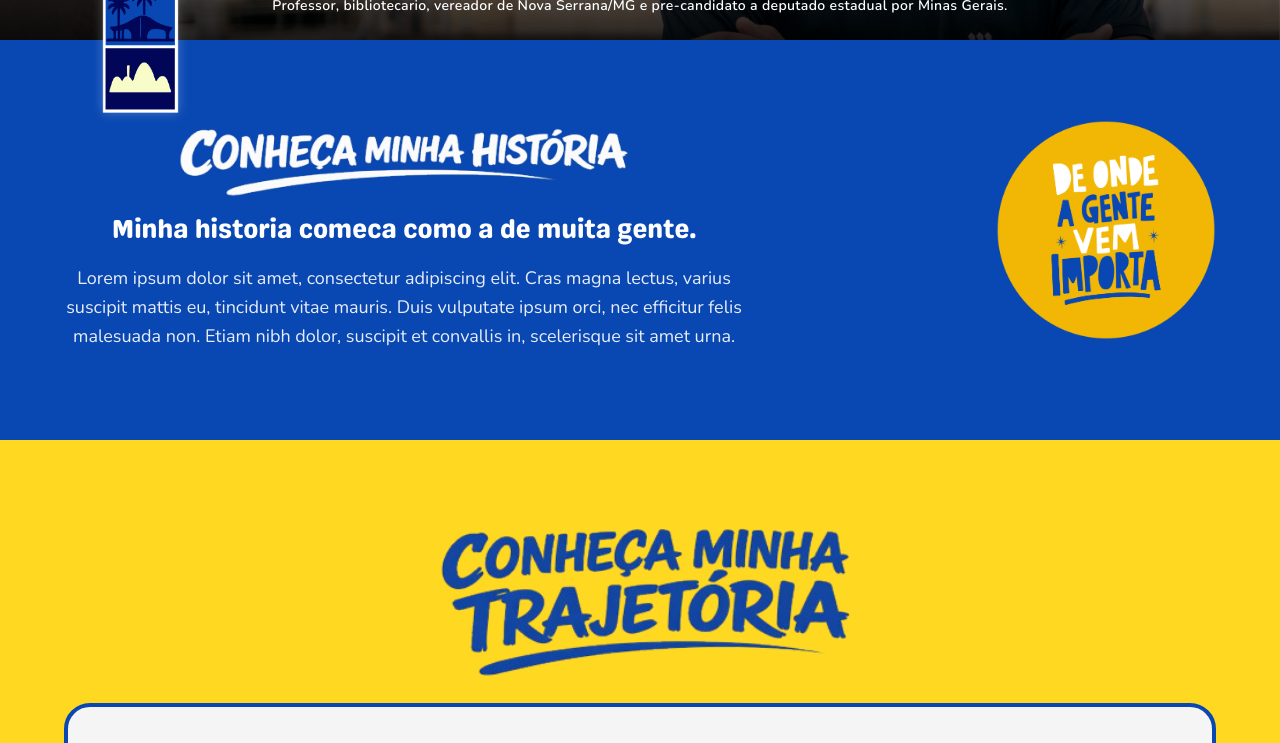
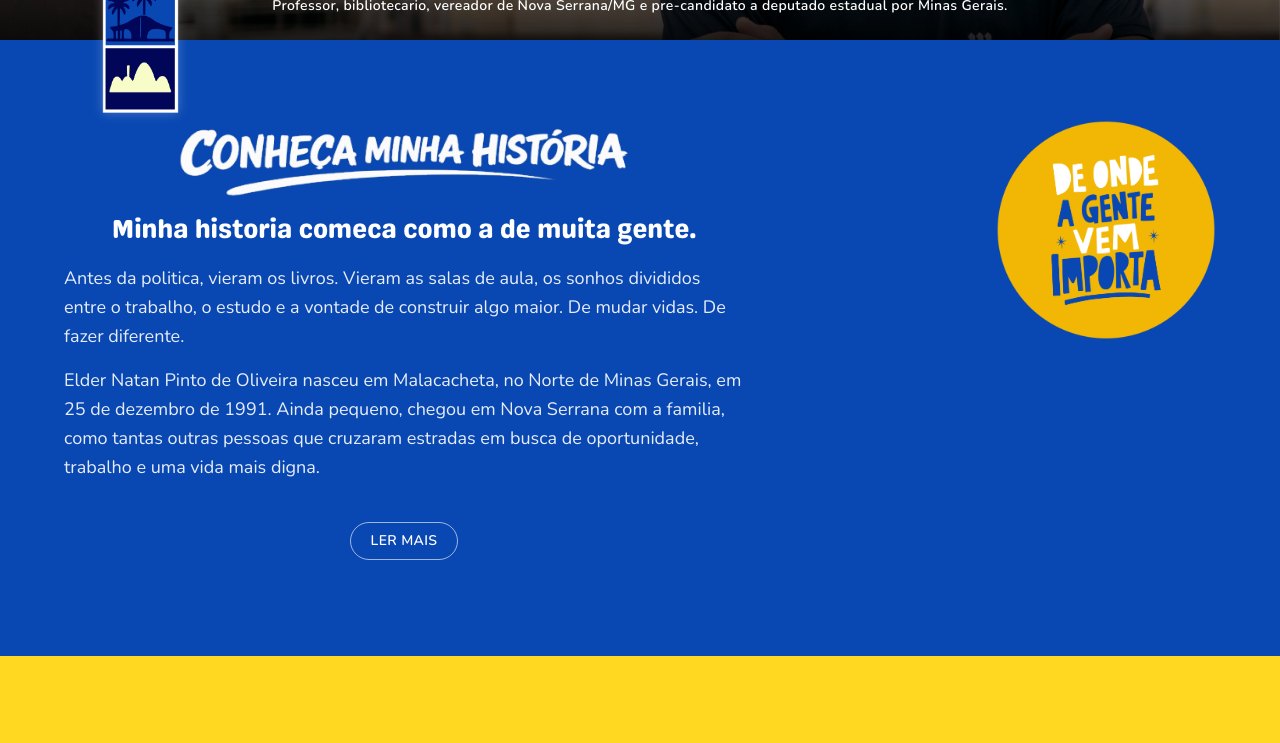
Before and after one commit to lacomb04/natan-oliveira, a Next.js app in the folder natan-oliveira/: page / in a window 1280 px wide. Shown: the part 600-1343 px from the top of the page. Built offline with nearby package versions, Linux system fonts and the light colour scheme.

Commit message:
Adicionando hitoria

```diff
--- a/natan-oliveira/app/components/sections/Hero.tsx
+++ b/natan-oliveira/app/components/sections/Hero.tsx
@@ -98,11 +98,11 @@ export default function Hero() {
           className="h-auto w-[66vw] max-w-[240px] sm:w-[clamp(200px,30vw,270px)] [@media(max-height:500px)]:hidden"
         />
 
-        <p className="text-caption font-body mt-1 max-w-[260px] text-white/85 sm:hidden">
+        <p className="text-caption font-body mt-2 max-w-[260px] text-white/85 sm:hidden">
           Professor, bibliotecario e vereador de Nova Serrana/MG.
         </p>
 
-        <a className="btn mt-3 text-xs sm:text-sm" href="#trajetoria">
+        <a className="btn mt-3 mb-8 text-xs sm:text-sm" href="#trajetoria">
           Conheça minha Tragetória
         </a>
       </div>
@@ -211,7 +211,7 @@ export default function Hero() {
         </a>
       </div>
       {/* Texto rodapé */}
-      <p className="text-caption font-body absolute bottom-6 left-1/2 hidden w-[90%] -translate-x-1/2 text-center font-semibold tracking-wide text-white sm:block">
+      <p className=" text-caption font-body absolute bottom-6 left-1/2 hidden w-[90%] -translate-x-1/2 text-center font-semibold tracking-wide text-white sm:block">
         Professor, bibliotecario, vereador de Nova Serrana/MG e pre-candidato a
         deputado estadual por Minas Gerais.
       </p>
--- a/natan-oliveira/app/components/sections/Historia.tsx
+++ b/natan-oliveira/app/components/sections/Historia.tsx
@@ -1,13 +1,33 @@
+"use client";
+
+import { useState } from "react";
 import Image from "next/image";
 
 export default function Historia() {
+  const [isExpanded, setIsExpanded] = useState(false);
+
+  const paragraphs = [
+    "Antes da politica, vieram os livros. Vieram as salas de aula, os sonhos divididos entre o trabalho, o estudo e a vontade de construir algo maior. De mudar vidas. De fazer diferente.",
+    "Elder Natan Pinto de Oliveira nasceu em Malacacheta, no Norte de Minas Gerais, em 25 de dezembro de 1991. Ainda pequeno, chegou em Nova Serrana com a familia, como tantas outras pessoas que cruzaram estradas em busca de oportunidade, trabalho e uma vida mais digna.",
+    "A educacao publica mudou sua trajetoria. Formou-se em Letras pela Universidade Federal de Ouro Preto (UFOP), onde iniciou sua caminhada nos movimentos estudantis, tornando-se uma importante lideranca universitaria. Foi ali que compreendeu que a transformacao social acontece quando as pessoas ocupam espacos e levantam suas vozes coletivamente. Tambem e mestre em Educacao pela Universidade do Estado de Minas Gerais (UEMG).",
+    "Tornou-se professor de Lingua Portuguesa na educacao basica, servidor publico na Biblioteca Municipal Aurelio Camilo, em Nova Serrana, e hoje tambem atua como professor do ensino superior. Educador popular e ativista do Movimento Negro, e fundador do De(s)coloniza, projeto voltado a educacao antirracista, e do Movimento Vozes, iniciativa de democratizacao da politica e incentivo a participacao popular.",
+    "Entre livros, jovens, historias e sonhos, encontrou ainda mais motivos para acreditar na educacao, na cultura e na participacao coletiva como ferramentas reais de transformacao. A cultura urbana, os movimentos perifericos, a juventude e a vivencia popular ajudaram a fortalecer seu compromisso com a justica social e com uma politica mais humana e proxima das pessoas.",
+    "Em 2024, foi eleito vereador em Nova Serrana com 647 votos, construindo uma atuacao marcada pela escuta, presenca nos bairros e defesa da educacao, da cultura e da participacao popular. Uma politica feita para ampliar as vozes de quem ainda tem pouco espaco.",
+    "A relacao com a politica tambem atravessa sua historia familiar. Natan carrega o legado do avo, Claudino Pinto de Oliveira, vereador por dois mandatos em Malacacheta, numa epoca em que a politica ainda nao era remunerada. Herdou dele a sensibilidade para ouvir as pessoas simples e a vontade de lutar por quem mais precisa.",
+    "Hoje, e pre-candidato a deputado estadual pelo PDT em Minas Gerais, defendendo uma politica construida pelo dialogo, conectada com a vida real e com as transformacoes que nascem das periferias, das escolas e das comunidades.",
+    "Porque de onde a gente vem importa.",
+  ];
+
+  const visibleParagraphs = paragraphs.slice(0, 2);
+  const hiddenParagraphs = paragraphs.slice(2);
+
   return (
     <section
       id="historia"
       className="section min-h-[50vh] bg-brand-blue text-neutral-white"
     >
       <div className="section-inner flex flex-col items-center gap-8 lg:flex-row lg:items-start lg:justify-between">
-        <div className="flex w-full max-w-[680px] flex-col items-center gap-4 text-center">
+        <div className="flex w-full max-w-[680px] flex-col items-center gap-4 text-left">
           <Image
             src="/images/conhecaMinhaHistoriaTitle.png"
             alt="Conheca minha historia"
@@ -19,13 +39,38 @@ export default function Historia() {
           <h2 className="text-subtitle font-semibold font-heading">
             Minha historia comeca como a de muita gente.
           </h2>
-
-          <p className="text-body text-neutral-white/90 font-body">
-            Lorem ipsum dolor sit amet, consectetur adipiscing elit. Cras magna
-            lectus, varius suscipit mattis eu, tincidunt vitae mauris. Duis
-            vulputate ipsum orci, nec efficitur felis malesuada non. Etiam nibh
-            dolor, suscipit et convallis in, scelerisque sit amet urna.
-          </p>
+          <div className="text-body text-neutral-white/90 font-body">
+            {visibleParagraphs.map((paragraph, index) => (
+              <p key={`historia-visible-${index}`} className="mb-4 last:mb-0">
+                {paragraph}
+              </p>
+            ))}
+            <div
+              id="historia-more"
+              className={
+                "overflow-hidden transition-[max-height,opacity] duration-500 ease-out " +
+                (isExpanded
+                  ? "max-h-[1800px] opacity-100"
+                  : "max-h-0 opacity-0")
+              }
+              aria-hidden={!isExpanded}
+            >
+              {hiddenParagraphs.map((paragraph, index) => (
+                <p key={`historia-hidden-${index}`} className="mb-4 last:mb-0">
+                  {paragraph}
+                </p>
+              ))}
+            </div>
+          </div>
+          <button
+            type="button"
+            onClick={() => setIsExpanded((prev) => !prev)}
+            className="mt-2 mb-4 inline-flex items-center justify-center rounded-full border border-neutral-white/60 px-5 py-2 text-sm font-semibold uppercase tracking-wide transition-colors hover:border-neutral-white hover:text-neutral-white"
+            aria-expanded={isExpanded}
+            aria-controls="historia-more"
+          >
+            {isExpanded ? "Ler menos" : "Ler mais"}
+          </button>
         </div>
 
         <div className="flex w-full justify-center lg:w-auto lg:justify-end">
--- a/natan-oliveira/app/components/sections/Manifesto.tsx
+++ b/natan-oliveira/app/components/sections/Manifesto.tsx
@@ -59,7 +59,7 @@ export default function Manifesto() {
         <button
           type="button"
           onClick={() => setIsExpanded((prev) => !prev)}
-          className="mt-2 inline-flex items-center justify-center rounded-full border border-neutral-white/60 px-5 py-2 text-sm font-semibold uppercase tracking-wide transition-colors hover:border-neutral-white hover:text-neutral-white"
+          className="mt-2 mb-8 inline-flex items-center justify-center rounded-full border border-neutral-white/60 px-5 py-2 text-sm font-semibold uppercase tracking-wide transition-colors hover:border-neutral-white hover:text-neutral-white"
           aria-expanded={isExpanded}
           aria-controls="manifesto-more"
         >
```
